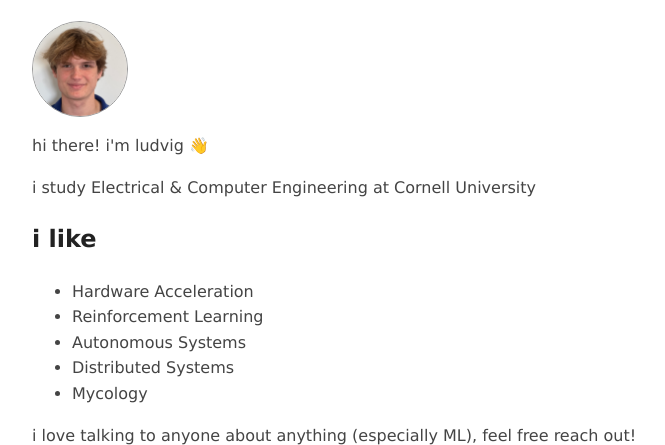
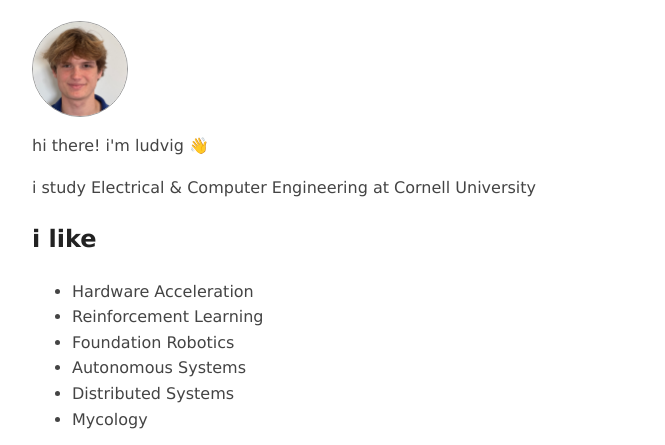
Before and after one commit to luddefell/website, a plain HTML site: page index.html in a window 1280 px wide. Shown: the part 140-585 px from the top of the page, without its empty margins (268-933 px from the left). Drawn offline with Linux system fonts and the light colour scheme.

Commit message:
Add foundation robotics to homepage interests

```diff
--- a/index.html
+++ b/index.html
@@ -28,6 +28,7 @@
 			<ul>
 				<li>Hardware Acceleration</li>
 				<li>Reinforcement Learning</li>
+				<li>Foundation Robotics</li>
 				<li>Autonomous Systems</li>
 				<li>Distributed Systems</li>
 				<li>Mycology</li>
```
